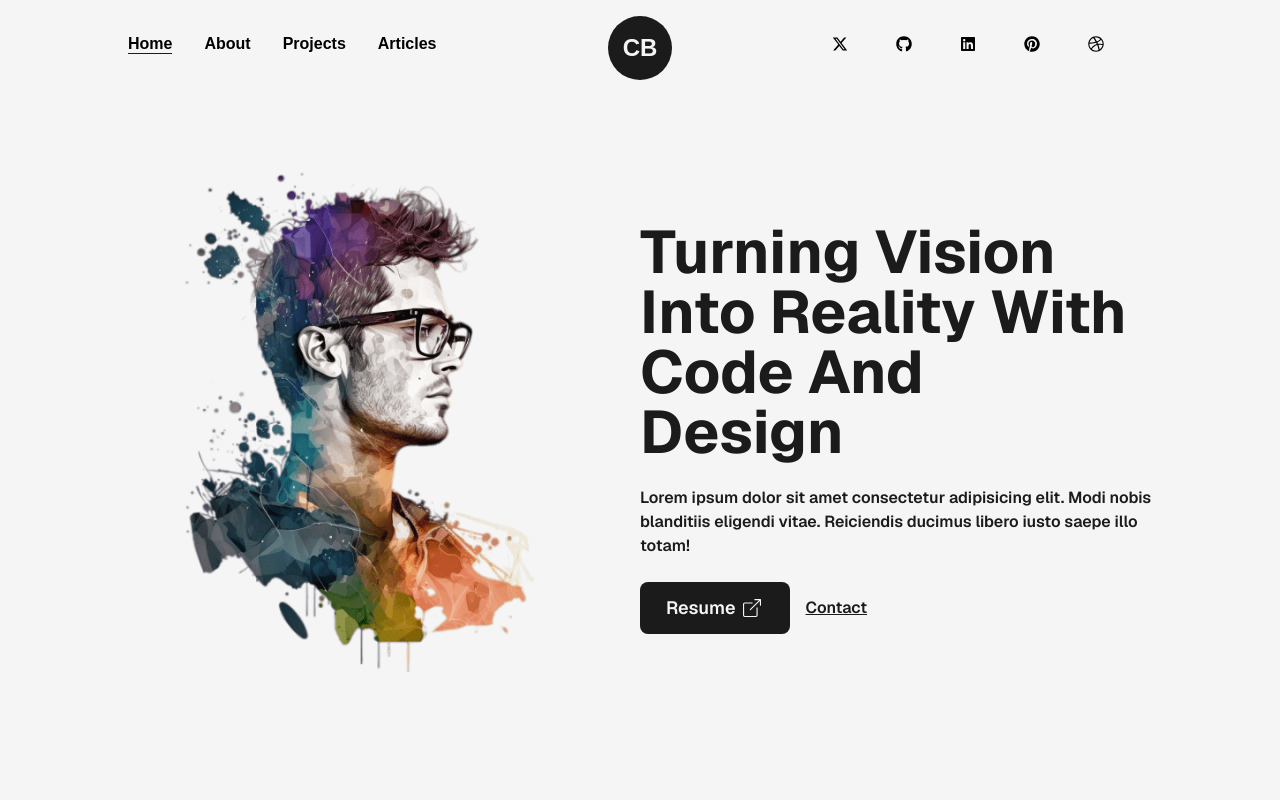
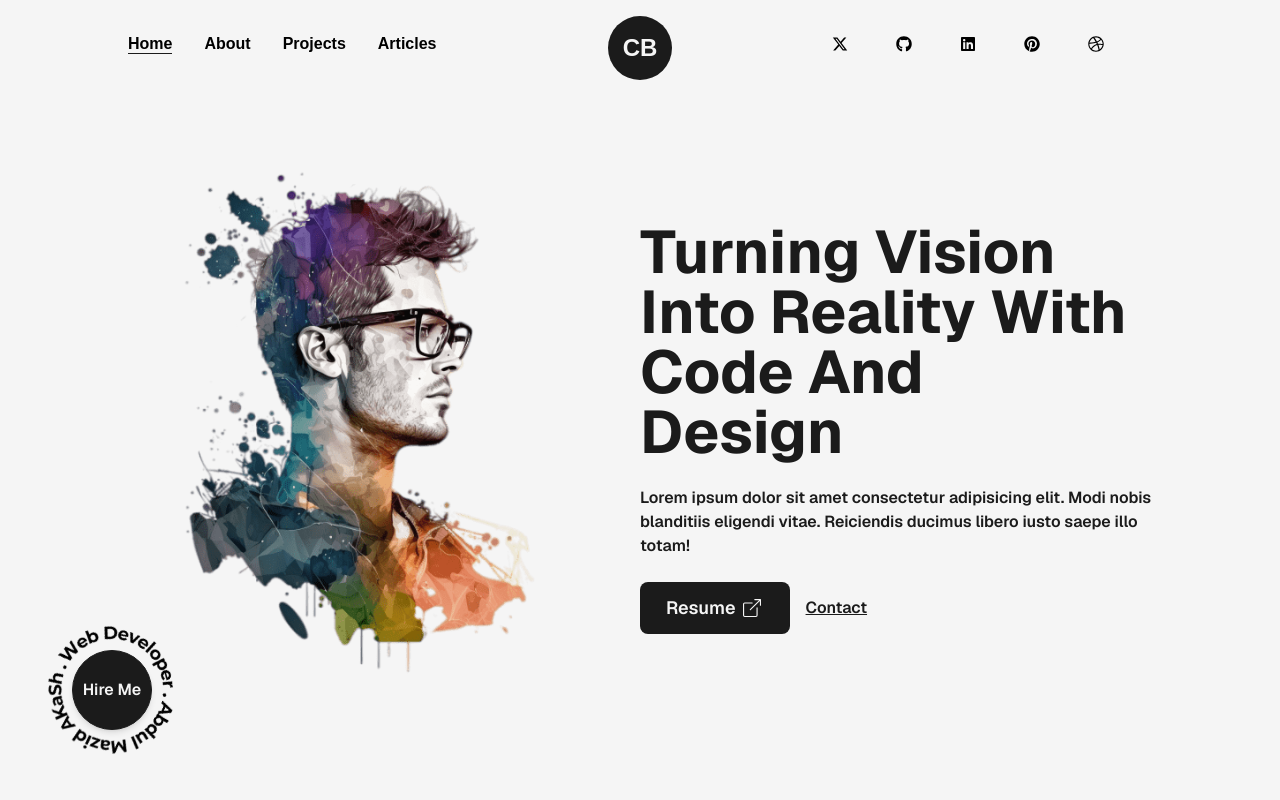
Before and after one commit to abdulmazidakash/f-next-js-portfolio-2025, a Next.js app: page / in a window 1280 px wide. Shown: the top 800 px of the page. Built offline with nearby package versions, Linux system fonts and the light colour scheme.

Commit message:
hire me button doen

```diff
--- a/src/app/globals.css
+++ b/src/app/globals.css
@@ -17,6 +17,17 @@
 
   /* --font-sans: var(--font-geist-sans);
   --font-mono: var(--font-geist-mono); */
+
+    --animate-wiggle: wiggle 4s ease-in-out infinite;
+  @keyframes wiggle {
+    0,
+    0% {
+      transform: rotate(0deg);
+    }
+    100% {
+      transform: rotate(360deg);
+    }
+  }
 }
 
 @media (prefers-color-scheme: dark) {
--- a/src/components/Hero.jsx
+++ b/src/components/Hero.jsx
@@ -4,6 +4,7 @@ import profilePicture from '../../public/images/profile/developer-pic-1.png'
 import AnimatedText from './AnimatedText'
 import Link from 'next/link'
 import { BsBoxArrowUpRight } from "react-icons/bs";
+import HireMe from './HireMe'
 
 export default function Hero() {
   return (
@@ -28,7 +29,7 @@ export default function Hero() {
 				>Resume <BsBoxArrowUpRight className='w-6 ml-1' /></Link>
 				<Link href={'mailto:abcd@gmail.com'} target='_blank' className='ml-4 font-semibold capitalize underline'>Contact</Link>
 			</div>
-
+				<HireMe/>
 			</div>
 
 		</div>
--- /dev/null
+++ b/src/components/HireMe.jsx
@@ -0,0 +1,15 @@
+import React from 'react'
+import HireMeImage from '../../public/images/profile/circular-hire-me.png'
+import Image from 'next/image'
+import Link from 'next/link'
+
+export default function HireMe() {
+  return (
+	<div className='fixed left-4 bottom-4 flex items-center justify-center overflow-hidden'>
+		<div className='w-48 h-auto flex items-center justify-center relative'>
+			<Image className='fill-dark animate-wiggle' src={HireMeImage}  width={150} height={150} alt='hire-me'/>
+			<Link href={'mailto:abcd@gmail.com'} className='flex items-center justify-center absolute left-1/2 top-1/2 -translate-x-1/2 -translate-y-1/2 bg-dark text-light shadow-md border border-solid border-dark w-20 h-20 rounded-full font-semibold hover:bg-light hover:text-dark'>Hire Me</Link>
+		</div>
+	</div>
+  )
+}
```
Also changed, not shown: public/images/profile/circular-hire-me.png (added), public/images/profile/circular-text.png (renamed from public/images/circular-text.png).
